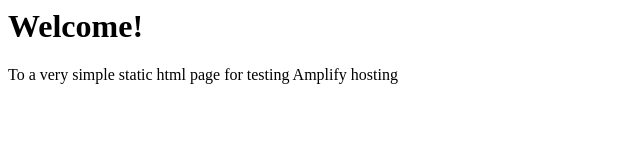
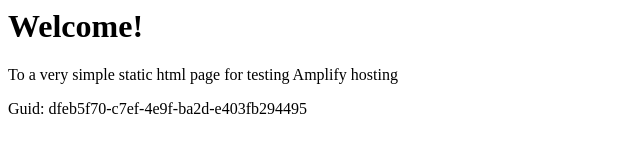
Before and after one commit to aws-aemilia-nrt/Github-PR-Commit-Integration-Test-DoNotTouch-Gith-OKSLNVO2-v1-preprod-ap-northeast-1, a website: page src/index.html in a window 1280 px wide. Shown: the whole page, without its empty margins (0-640 px from the left). Drawn offline with Linux system fonts and the light colour scheme.

Commit message:
commit from integ tests

```diff
--- a/src/index.html
+++ b/src/index.html
@@ -1,3 +1,5 @@
+
+
 <html lang="en">
 
 <head>
@@ -10,6 +12,6 @@
 <body>
     <h1>Welcome!</h1>
     <p>To a very simple static html page for testing Amplify hosting</p>
-</body>
+    <p>Guid: dfeb5f70-c7ef-4e9f-ba2d-e403fb294495</p></body>
 
 </html>
```
